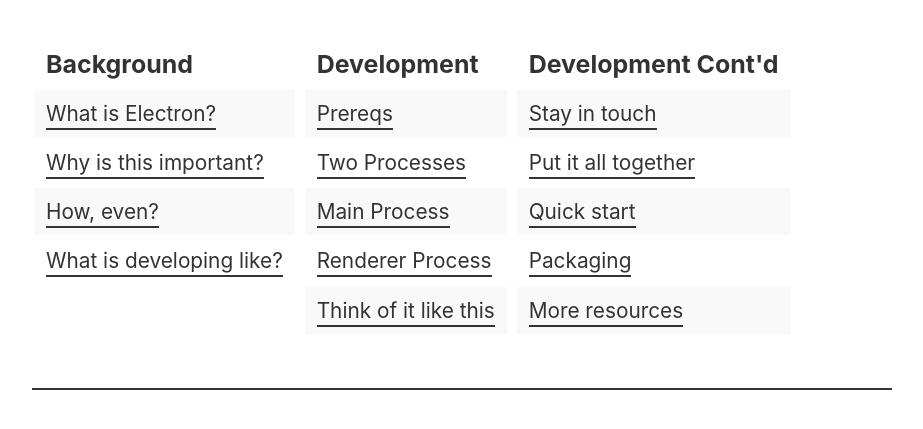
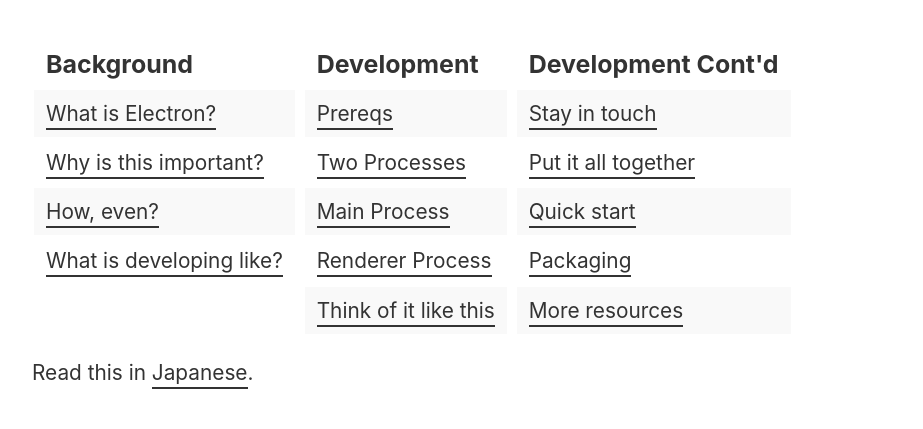
Before and after one commit to jlord/essential-electron, a website: page index.html in a window 1280 px wide. Shown: the part 320-749 px from the top of the page, without its empty margins (178-1101 px from the left). Drawn offline with Linux system fonts and the light colour scheme.

Commit message:
Link to translation

```diff
--- a/index.html
+++ b/index.html
@@ -88,6 +88,7 @@
 </tr>
 </tbody>
 </table>
+<p>Read this in <a href="index-jp.html">Japanese</a>.</p>
 <h2 id="what-is-electron-">What is Electron?</h2>
 <p>Electron is a <span class="def">library</span> you can use to build desktop applications with <span class="def">JavaScript, HTML and CSS</span>. These applications can be packaged to run on Mac, Windows and Linux computers as well as be placed in the Mac and Windows app stores.</p>
 <h3 id="next-why-is-this-important-why-is-this-important-">Next: <a href="#why-is-this-important-">Why is this important?</a></h3>
```
